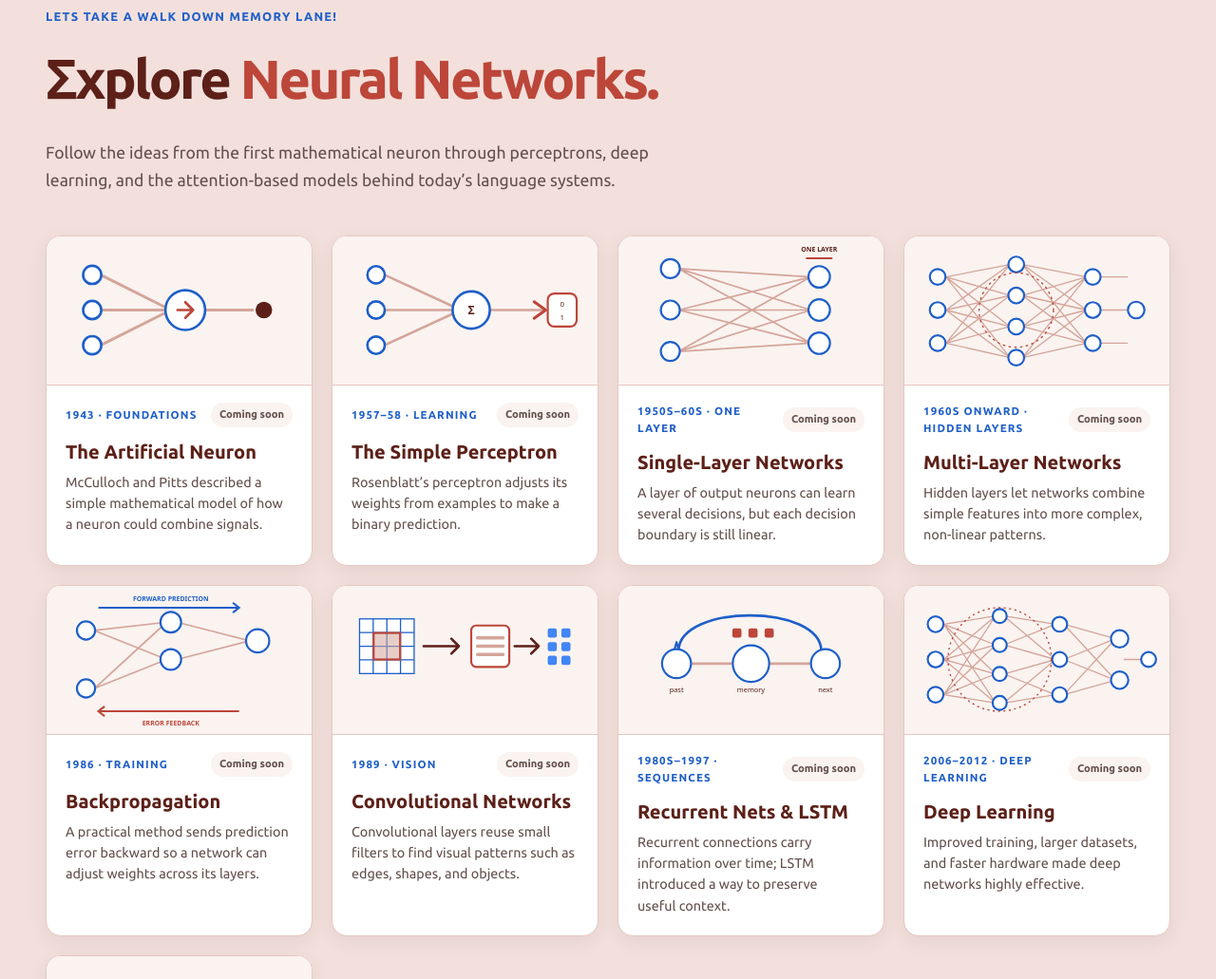
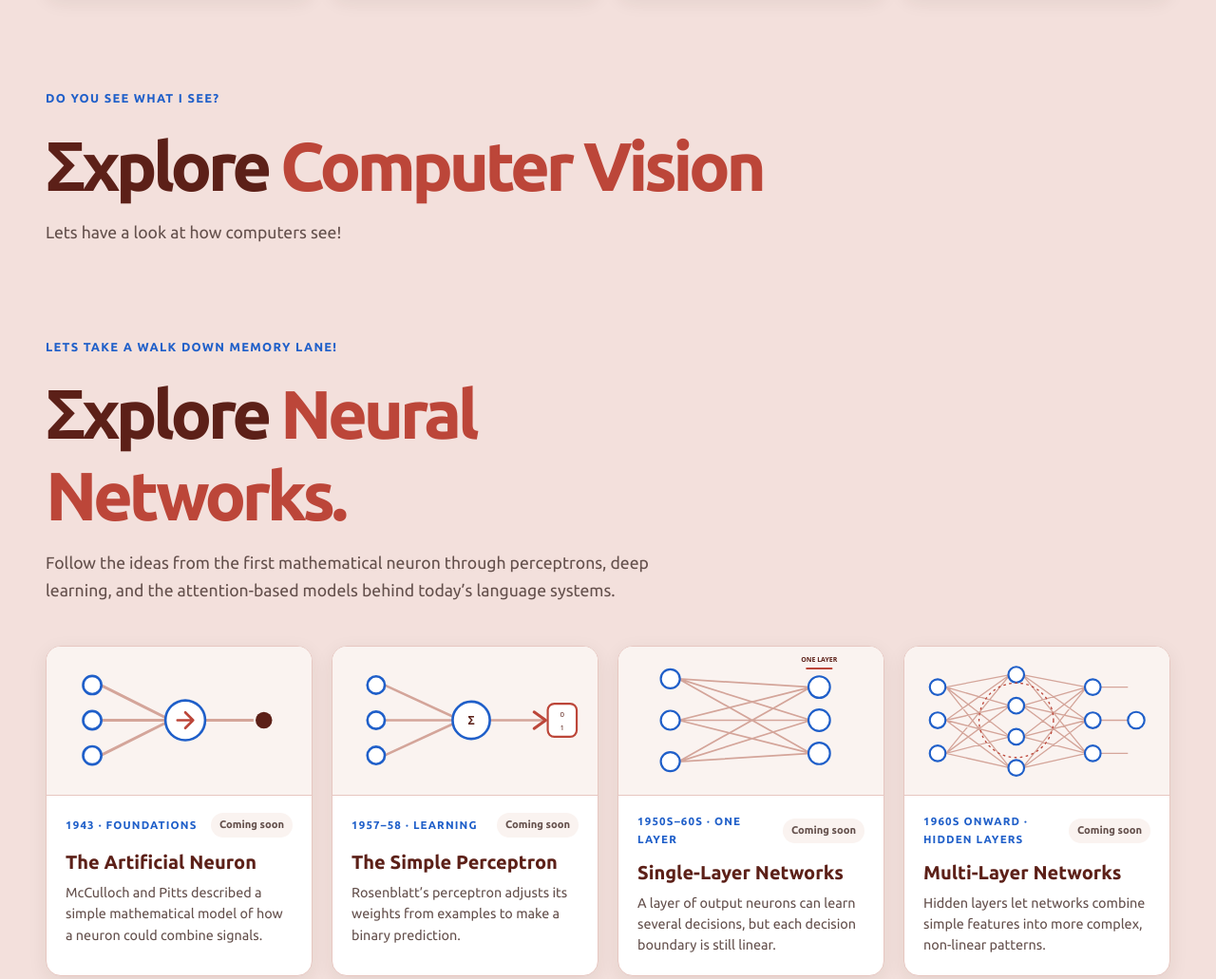
Before and after one commit to WhoInGodsName/LearnAI, a plain HTML site: page frontend/explore.html in a window 1280 px wide. Shown: the part 1286-2317 px from the top of the page at 95% size. Drawn offline with Linux system fonts and the light colour scheme.

Commit message:
Added a CV section to the explore page

```diff
--- a/frontend/explore.html
+++ b/frontend/explore.html
@@ -32,7 +32,7 @@
       <a class="back-link" href="index.html">← Back to home</a>
       <section class="explore-intro">
         <p class="eyebrow">Lets see what piques your interest!</p>
-        <h1>Σxplore <span>Algorithms.</span></h1>
+        <h1>Σxplore <span>Classical Machine Learning</span></h1>
         <p>Pick one of the various models that paved the way for modern Machine Learning, Neural Networks, and Deep Learning!</p>
       </section>
 
@@ -112,6 +112,14 @@
 
       <section class="neural-network-section" aria-labelledby="neural-network-title">
         <div class="neural-network-intro">
+          <p class="eyebrow">Do you see what I see?</p>
+          <h1 id="neural-network-title">Σxplore <span>Computer Vision</span></h1>
+          <p>Lets have a look at how computers see!</p>
+        </div>
+      </section>
+
+      <section class="neural-network-section" aria-labelledby="neural-network-title">
+        <div class="neural-network-intro">
           <p class="eyebrow">Lets take a walk down memory lane!</p>
           <h1 id="neural-network-title">Σxplore <span>Neural Networks.</span></h1>
           <p>Follow the ideas from the first mathematical neuron through perceptrons, deep learning, and the attention-based models behind today’s language systems.</p>
--- a/frontend/style/explore.css
+++ b/frontend/style/explore.css
@@ -148,14 +148,14 @@
   margin-bottom: clamp(1.75rem, 4vw, 2.75rem);
 }
 
-.neural-network-intro h2 {
+.neural-network-intro h1 {
   margin: 0 0 .75rem;
   color: var(--color-primary);
-  font-size: clamp(2.25rem, 5vw, 3.5rem);
-  letter-spacing: -.055em;
+  font-size: clamp(2.6rem, 6vw, 4.5rem);
+  letter-spacing: -.06em;
 }
 
-.neural-network-intro h2 span {
+.neural-network-intro h1 span {
   color: var(--color-highlight);
 }
 
```
